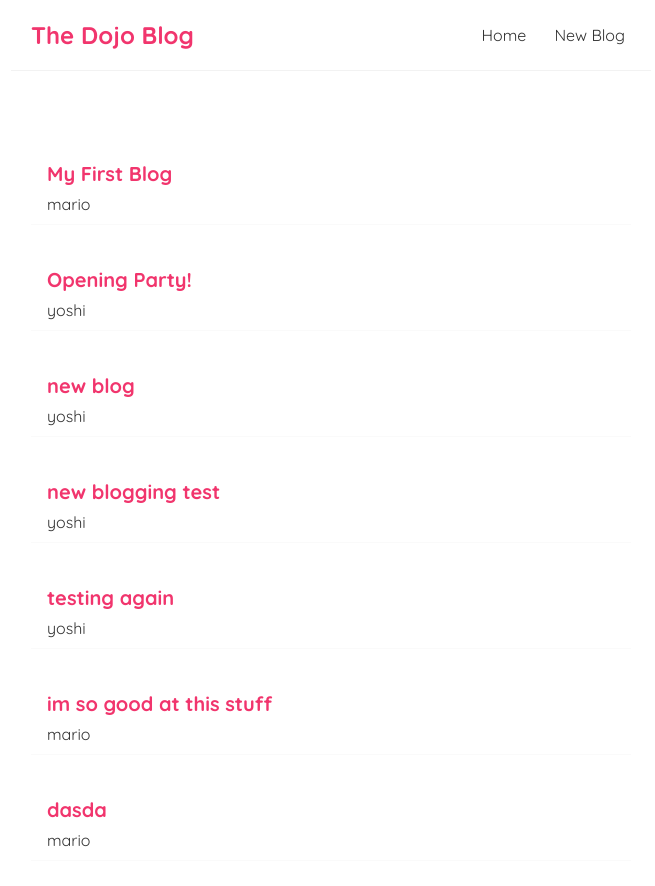
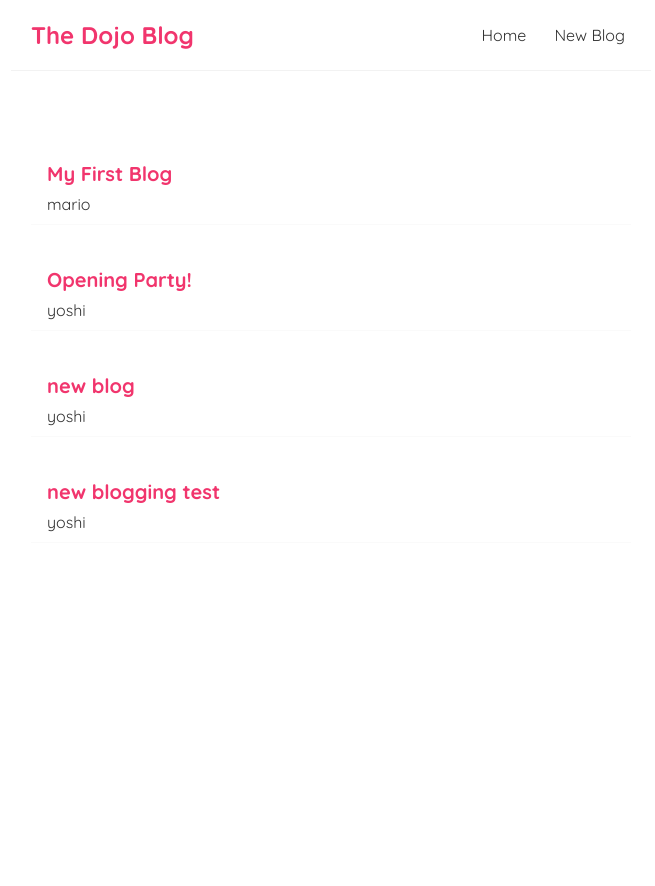
Before and after one commit to oliverids/dojo-blog-source, a React (Vite) app: page / in a window 1280 px wide. Shown: the top 886 px of the page, without its empty margins (309-964 px from the left). After the commit the page ends 800 px from the top, so only its background shows below. Built offline with nearby package versions, Linux system fonts and the light colour scheme; data requests are answered from the project's data file.

Commit message:
saving progress #32

```diff
--- a/data/db.json
+++ b/data/db.json
@@ -23,24 +23,6 @@
       "body": "fdsfsdfsdfsd",
       "author": "yoshi",
       "id": 4
-    },
-    {
-      "title": "testing again",
-      "body": "fdsfsdsf",
-      "author": "yoshi",
-      "id": 5
-    },
-    {
-      "title": "im so good at this stuff",
-      "body": "fdsfsdfs",
-      "author": "mario",
-      "id": 6
-    },
-    {
-      "title": "dasda",
-      "body": "dsadas",
-      "author": "mario",
-      "id": 7
     }
   ]
 }
--- a/src/App.jsx
+++ b/src/App.jsx
@@ -1,6 +1,7 @@
 import BlogDetails from './BlogDetails';
 import Create from './Create';
 import Home from './Home';
+import NotFound from './NotFound';
 import Navbar from './components/Navbar';
 import { BrowserRouter as Router, Route, Switch } from 'react-router-dom';
 
@@ -21,6 +22,9 @@
             <Route exact path='/blogs/:id'>
               <BlogDetails />
             </Route>
+            <Route exact path='*'>
+              <NotFound />
+            </Route>
           </Switch>
         </div>
       </div>
--- a/src/BlogDetails.jsx
+++ b/src/BlogDetails.jsx
@@ -1,9 +1,18 @@
-import { useParams } from 'react-router-dom';
+import { useHistory, useParams } from 'react-router-dom';
 import useFetch from './useFetch';
 
 const BlogDetails = () => {
   const { id } = useParams();
   const { data: blog, error, isPending } = useFetch(`http://localhost:8000/blogs/${id}`);
+  const history = useHistory();
+
+  const handleClick = () => {
+    fetch(`http://localhost:8000/blogs/${blog.id}`, {
+      method: 'DELETE',
+    }).then(() => {
+      history.push('/');
+    });
+  };
 
   return (
     <div className="blog-details">
@@ -14,6 +23,7 @@
           <h2>{blog.title}</h2>
           <p>Written by {blog.author}</p>
           <div>{blog.body}</div>
+          <button onClick={handleClick}>Delete Blog</button>
         </article>
       )}
     </div>
--- /dev/null
+++ b/src/NotFound.jsx
@@ -0,0 +1,13 @@
+import { Link } from 'react-router-dom';
+
+const NotFound = () => {
+  return (
+    <div className="not-found">
+      <h2>Sorry</h2>
+      <p>This page cannot be found.</p>
+      <Link to='/'>Back to the Homepage</Link>
+    </div>
+  );
+};
+
+export default NotFound;
```
